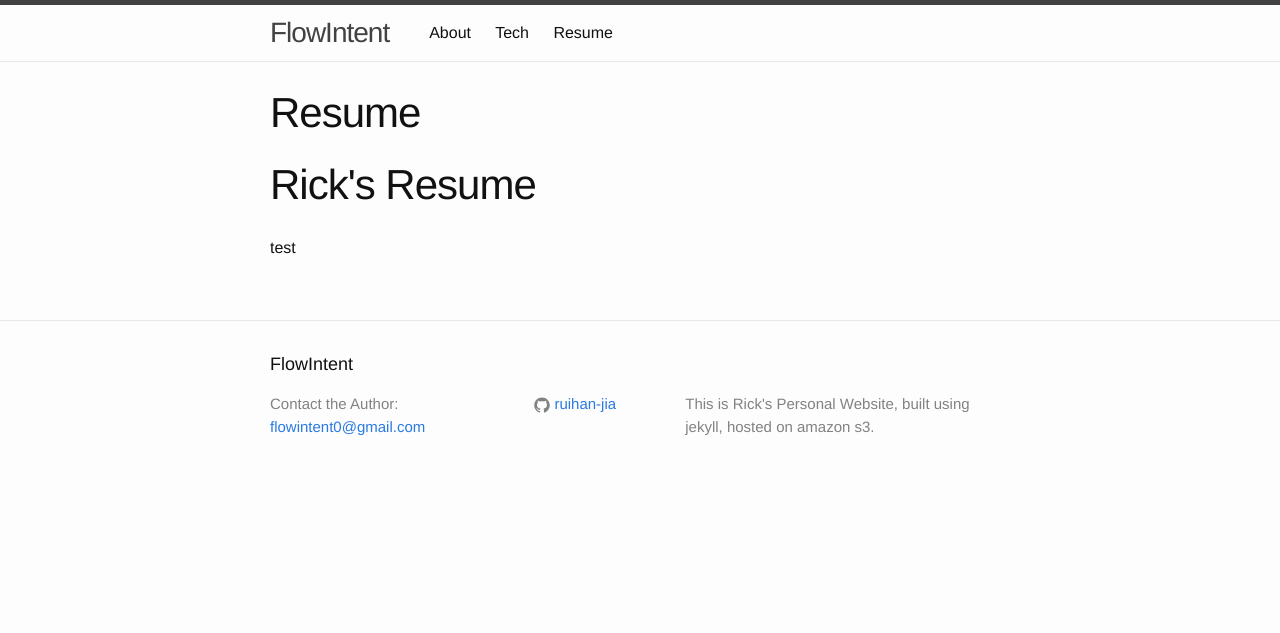
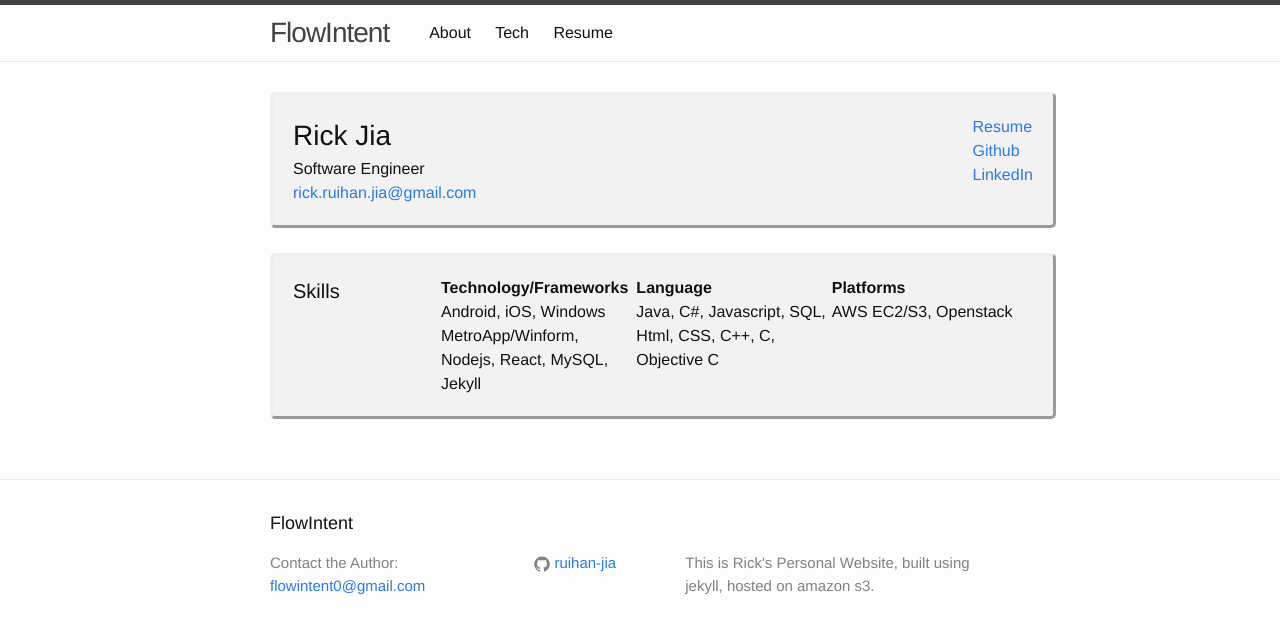
Before and after one commit to ruihan-jia/flowintent, a Jekyll site: the page built from page_work.html, in a window 1280 px wide. Shown: the top 633 px of the page. Built offline with Jekyll 4.4.1, drawn with Linux system fonts in a browser that asks for light colours.

Commit message:
basic layout of resume done

```diff
--- a/_includes/head.html
+++ b/_includes/head.html
@@ -3,7 +3,7 @@
   <meta http-equiv="X-UA-Compatible" content="IE=edge">
   <meta name="viewport" content="width=device-width, initial-scale=1">
 
-  <title>{% if page.title %}{{ page.title | escape }}{% else %}{{ site.title | escape }}{% endif %}</title>
+  <!--<title>{% if page.title %}{{ page.title | escape }}{% else %}{{ site.title | escape }}{% endif %}</title>-->
   <meta name="description" content="{{ page.excerpt | default: site.description | strip_html | normalize_whitespace | truncate: 160 | escape }}">
 
   <link rel="stylesheet" href="{{ "/assets/main.css" | relative_url }}">
--- a/_layouts/page.html
+++ b/_layouts/page.html
@@ -2,11 +2,11 @@
 layout: default
 ---
 <article class="post">
-
+<!--
   <header class="post-header">
     <h1 class="post-title">{{ page.title | escape }}</h1>
   </header>
-
+-->
   <div class="post-content">
     {{ content }}
   </div>
--- a/_sass/minima/_base.scss
+++ b/_sass/minima/_base.scss
@@ -34,7 +34,8 @@ h1, h2, h3, h4, h5, h6,
 p, blockquote, pre,
 ul, ol, dl, figure,
 %vertical-rhythm {
-  margin-bottom: $spacing-unit / 2;
+  //margin-bottom: $spacing-unit / 2;
+  margin-bottom: 0;
 }
 
 
--- a/_sass/minima/_layout.scss
+++ b/_sass/minima/_layout.scss
@@ -191,6 +191,65 @@
 }
 
 
+/**
+ * Resume content
+ */
+.resume-div {
+  //padding: $spacing-unit 0;
+  display:table;
+  border-style: outset;
+  border-width: 3px;
+  border-radius: 5px;
+  background-color: #f2f2f2;
+  padding: 20px;
+  margin-bottom: 25px;
+  height:auto;
+  width:100%;
+}
+
+.resume-title {
+  font-size: 28px;
+  padding: 0px;
+}
+
+.resume-subtitle {
+  font-size: 20px;
+  padding: 0px;
+}
+
+.resume-p {
+  padding: 0px;
+}
+
+.resume-div-left {
+  float: left;
+}
+
+.resume-div-right {
+  float: right;
+}
+
+.resume-div-left2 {
+  float: left;
+  width: 20%;
+}
+
+.resume-div-right2 {
+  float: left;
+  width: 80%;
+}
+
+.resume-skill-cell {
+  float: left;
+  width: 33%;
+}
+
+.resume-skill-title {
+  font-size: 16px;
+  font-weight: bold;
+}
+
+
 
 /**
  * Posts
@@ -200,7 +259,7 @@
 }
 
 .post-title {
-  font-size: 42px;
+  font-size: 36px;
   letter-spacing: -1px;
   line-height: 1;
 
--- a/page_work.html
+++ b/page_work.html
@@ -1,17 +1,46 @@
 ---
 layout: page
 title: Resume
-permalink: /work/
+permalink: /resume/
 ---
 
-<article class="post">
+<div class="resume-div">
+  <div class="resume-div-left">
+    <h1 class="resume-title">Rick Jia</h1>
+    <p class="resume-p"> Software Engineer </p>
+    <a href="mailto:rick.ruihan.jia@gmail.com"> rick.ruihan.jia@gmail.com </a>
+  </div>
+  <div class="resume-div-right">
+    <div class = "hdLinks">
+      <a href="http://ruihan-jia.github.io/Resume_Rick_Jia.pdf">Resume</a>
+    </div>
+    <div class = "hdLinks">
+	<a href="https://github.com/ruihan-jia">Github</a>
+    </div>
+    <div class = "hdLinks">
+	<a href="https://ca.linkedin.com/in/rick-jia-1944ba41">LinkedIn</a>
+    </div>
+  </div>
+</div>
 
-  <header class="post-header">
-    <h1 class="post-title">Rick's Resume</h1>
-  </header>
+<div class="resume-div">
+  <div class="resume-div-left2">
+    <h1 class="resume-subtitle">Skills</h1>
+  </div>
+  <div class="resume-div-right2">
 
-  <div class="post-content">
-    <p> test </p>
+    <div class = "resume-skill-cell">
+	<h1 class = "resume-skill-title">Technology/Frameworks</h1>
+	<p>Android, iOS, Windows MetroApp/Winform, Nodejs, React, MySQL, Jekyll</p>
+    </div>
+    <div class = "resume-skill-cell">
+	<h1 class = "resume-skill-title">Language</h1>
+	<p>Java, C#, Javascript, SQL, Html, CSS, C++, C, Objective C</p>
+    </div>
+    <div class = "resume-skill-cell">
+	<h1 class = "resume-skill-title">Platforms</h1>
+	<p>AWS EC2/S3, Openstack</p>
+    </div>
+
   </div>
-
-</article>
+</div>
```
Also changed, not shown: _layouts/home.html (+4 -3 lines).
